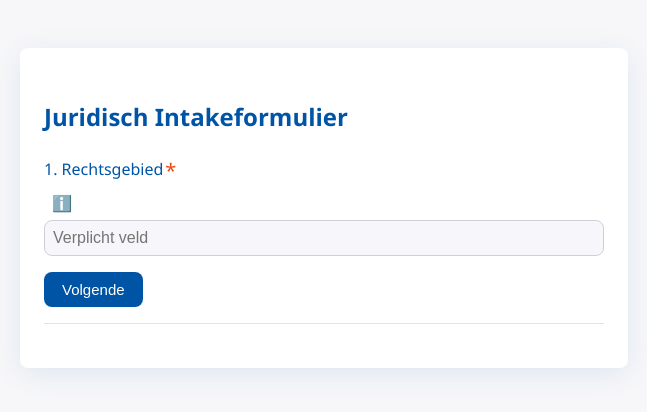
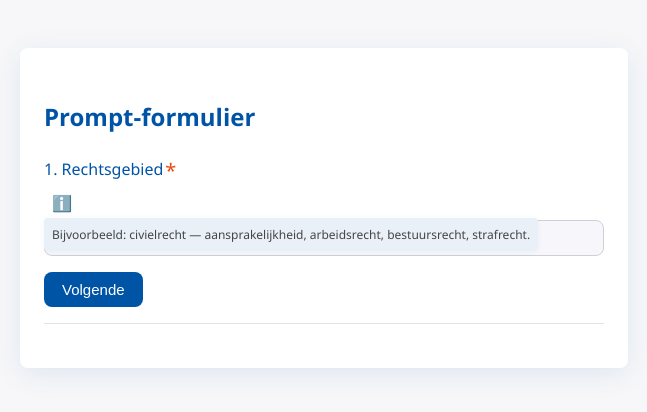
Before and after one commit to rolfvandort/2.0Ontvangstbevestiging2.0, a plain HTML site: page index.html in a window 1280 px wide. Shown: the whole page, without its empty margins (316-963 px from the left). Drawn offline with Linux system fonts and the light colour scheme.

Commit message:
Update index.html

```diff
--- a/index.html
+++ b/index.html
@@ -55,7 +55,7 @@
       cursor: pointer;
     }
     .helptext {
-      display: none;
+      display: true;
       font-size: 12px;
       color: #444;
       margin-top: 4px;
@@ -134,7 +134,7 @@
 </head>
 <body>
 <div class="container">
-  <h2>Juridisch Intakeformulier</h2>
+  <h2>Prompt-formulier</h2>
   <form id="qform" autocomplete="off">
     <!-- Questions will be injected here -->
   </form>
```
